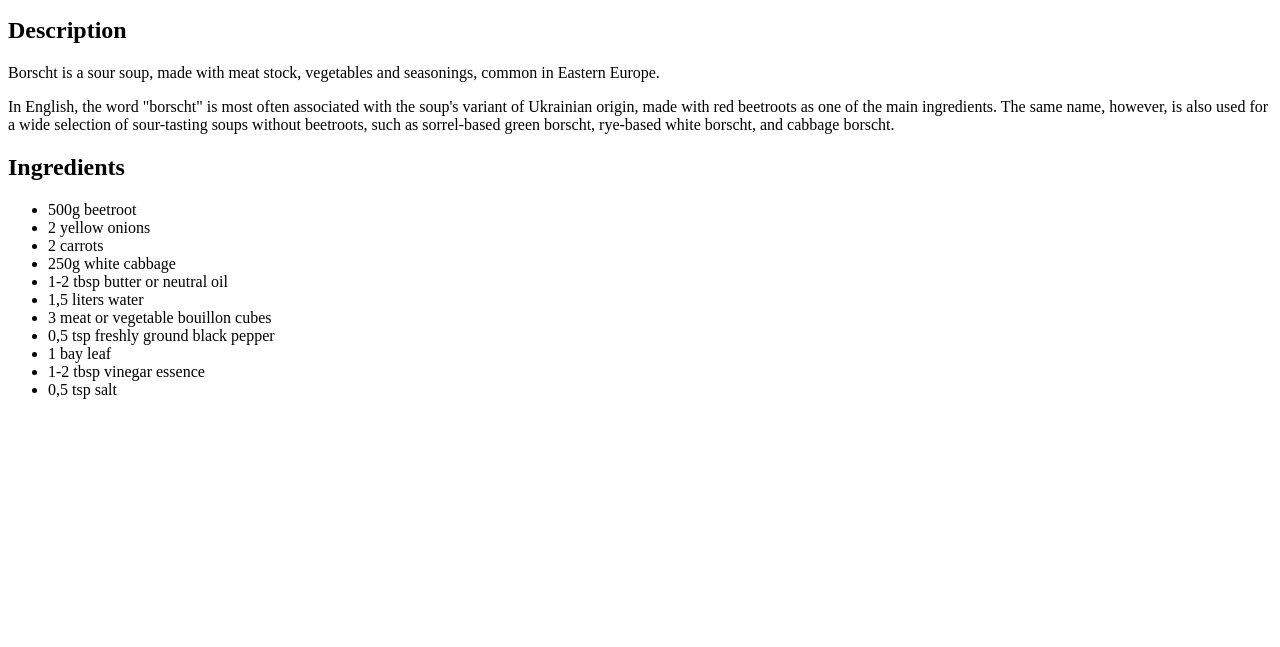
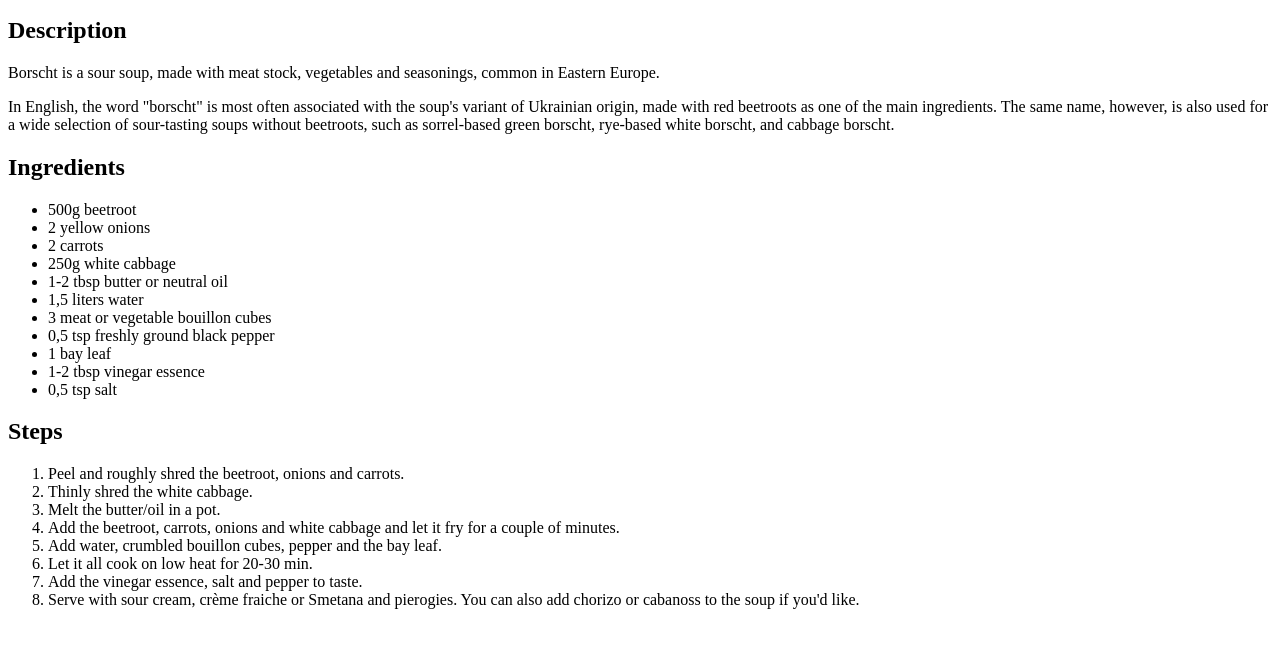
Before and after one commit to viknil01/odin-recipes, a plain HTML site: page recipes/borscht.html in a window 1280 px wide. Shown: the part 101-748 px from the top of the page. Drawn offline with Linux system fonts and the light colour scheme.

Commit message:
Added Steps part.

```diff
--- a/recipes/borscht.html
+++ b/recipes/borscht.html
@@ -25,5 +25,16 @@
         <li>1-2 tbsp vinegar essence</li>
         <li>0,5 tsp salt</li>
       </ul>
+    <h2>Steps</h2>
+      <ol>
+        <li>Peel and roughly shred the beetroot, onions and carrots. </li>
+        <li>Thinly shred the white cabbage.</li>
+        <li>Melt the butter/oil in a pot.</li>
+        <li>Add the beetroot, carrots, onions and white cabbage and let it fry for a couple of minutes.</li>
+        <li>Add water, crumbled bouillon cubes, pepper and the bay leaf.</li>
+        <li>Let it all cook on low heat for 20-30 min.</li>
+        <li>Add the vinegar essence, salt and pepper to taste.</li>
+        <li>Serve with sour cream, crème fraiche or Smetana and pierogies. You can also add chorizo or cabanoss to the soup if you'd like.</li>
+      </ol>
 </body>
 </html>
```
